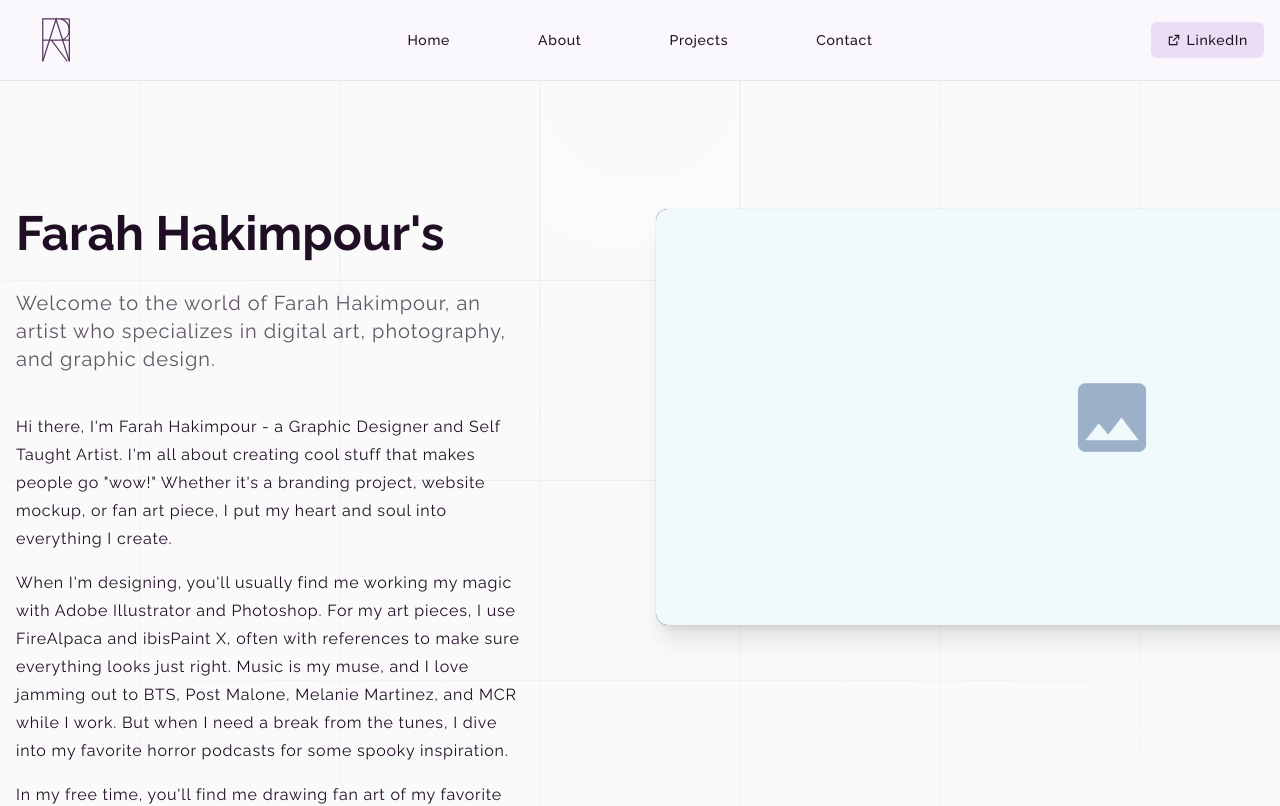
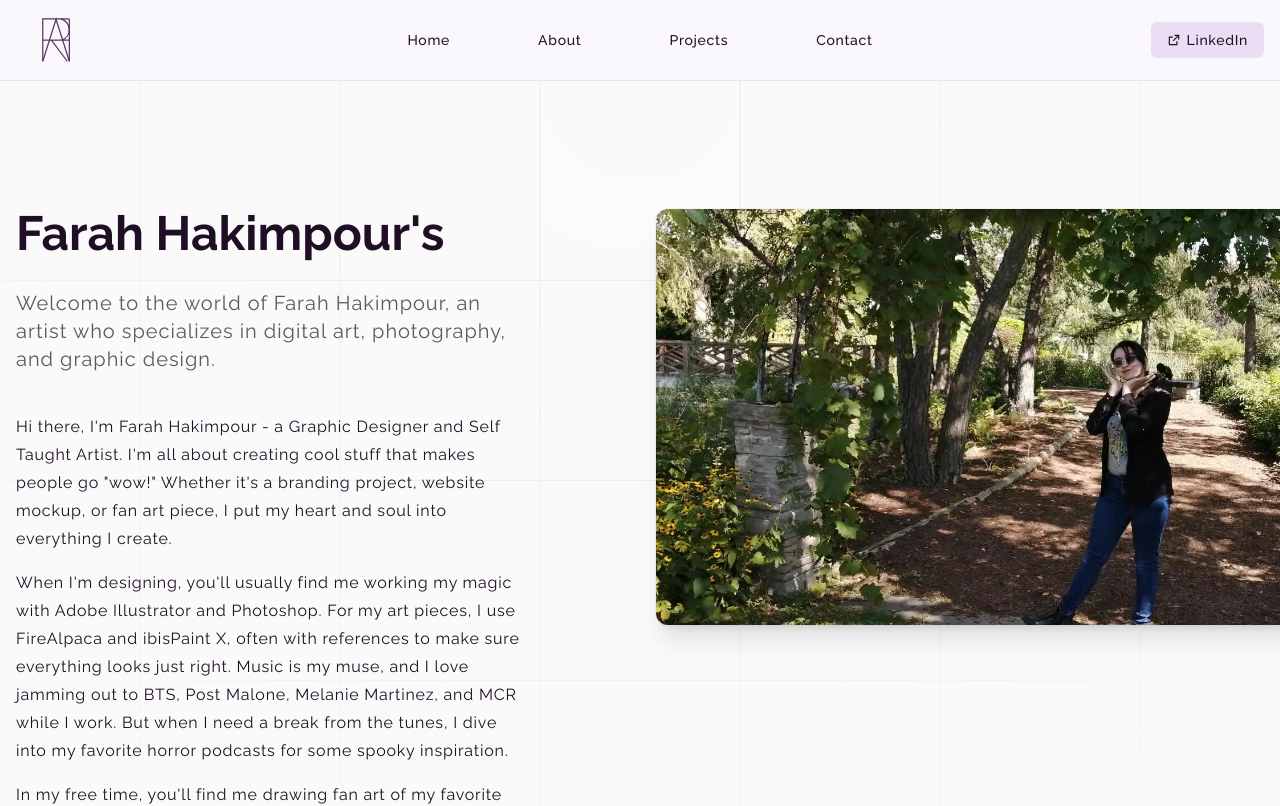
Before and after one commit to Justin-Bento/farah-hakimpour, a Next.js app: page /about in a window 1280 px wide. Shown: the top 806 px of the page. Built offline with nearby package versions, Linux system fonts and the light colour scheme; no server answers.

Commit message:
updated image source

```diff
--- a/src/pages/about.tsx
+++ b/src/pages/about.tsx
@@ -52,7 +52,7 @@ export default function About() {
               <Image
                 fill
                 className="object-cover object-center bg-gray-900 shadow-xl max-w-none rounded-xl ring-1 ring-gray-400/10 "
-                src="/media/dummy-image.png"
+                src="/media/about-page.webp"
                 alt=""
               />
             </div>
```
